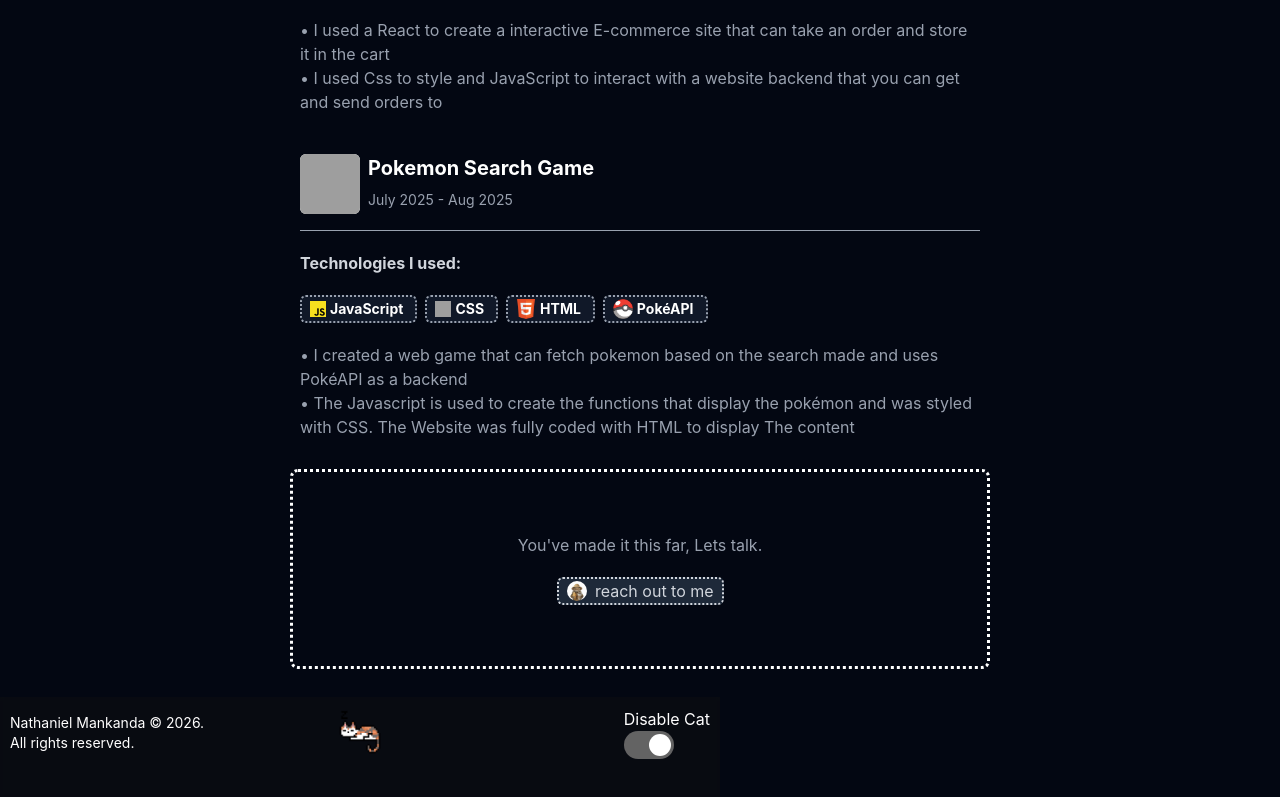
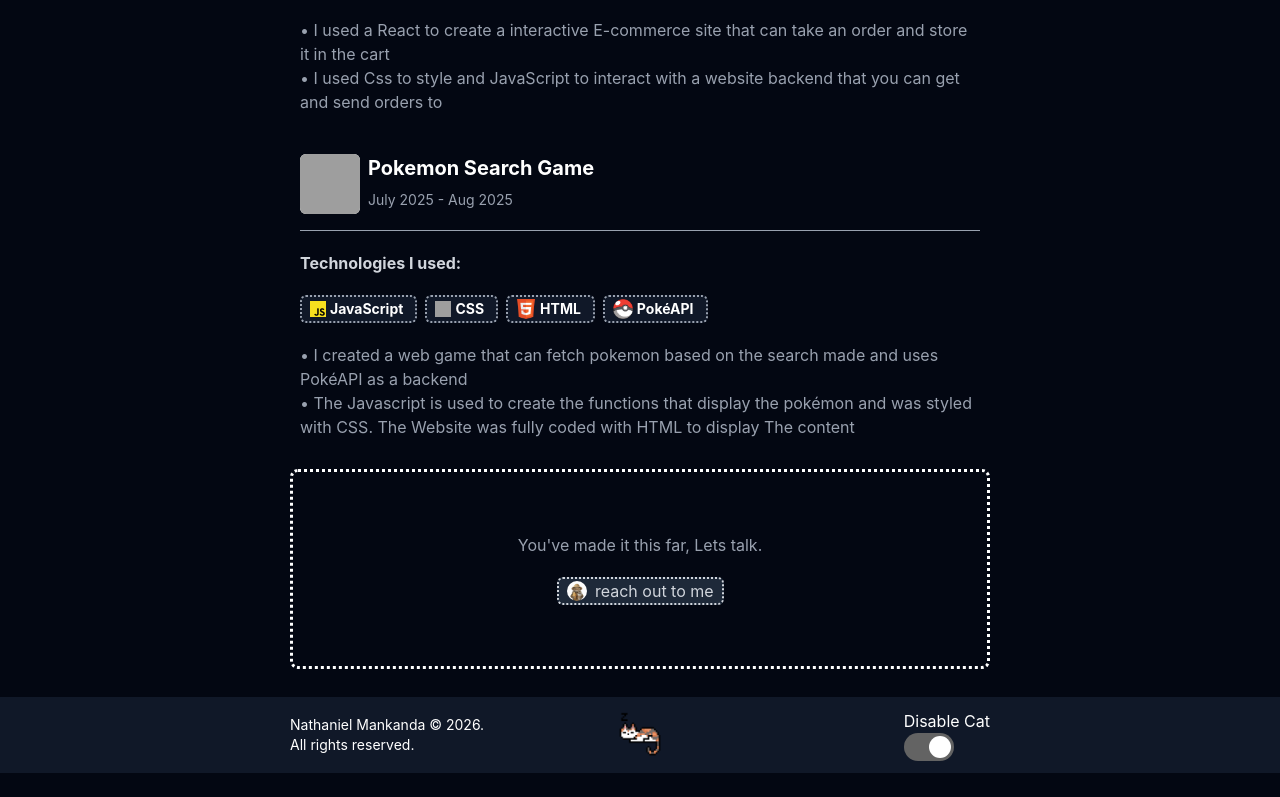
Before and after one commit to NathanielMannkanda/nathaniel-dev-portfolio, a React (Vite) app: page / in a window 1280 px wide. Shown: the part 2065-2862 px from the top of the page. After the commit the page ends 2838 px from the top, so only its background shows below. Built offline with nearby package versions, Linux system fonts and the light colour scheme; grey boxes are pictures that could not be loaded; a web font is replaced by a local one.

Commit message:
Fixed bottom part

```diff
--- a/src/App.css
+++ b/src/App.css
@@ -5,20 +5,18 @@
 
 /* website sections */
 .BottomPart{
-  height: 100px;
-  padding: 10px;
-  background-color: rgba(19, 19, 19, 0.407);
   bottom: 0;
   margin-top: 20px;
+  min-width: 410px;
 
   backdrop-filter: blur(2px);
   -webkit-backdrop-filter: blur(10px);
 }
 
+
 .bottom-content{
   gap: 40px;
   width: 100%;
-  min-width: 400px;
   max-width: 700px;
 }
 
--- a/src/App.jsx
+++ b/src/App.jsx
@@ -34,7 +34,7 @@
           <ReachMe />
 
         </div>
-        <div className='BottomPart items-centre w-fit justify-center'>
+        <div className='BottomPart flex items-center bg-gray-900 p-3 mt-3 justify-center'>
           <div className='bottom-content grid grid-cols-3 gap-2 w-full justify-evenly items-center'>
             <div className='bottom-left text-sm
                 '>
```
